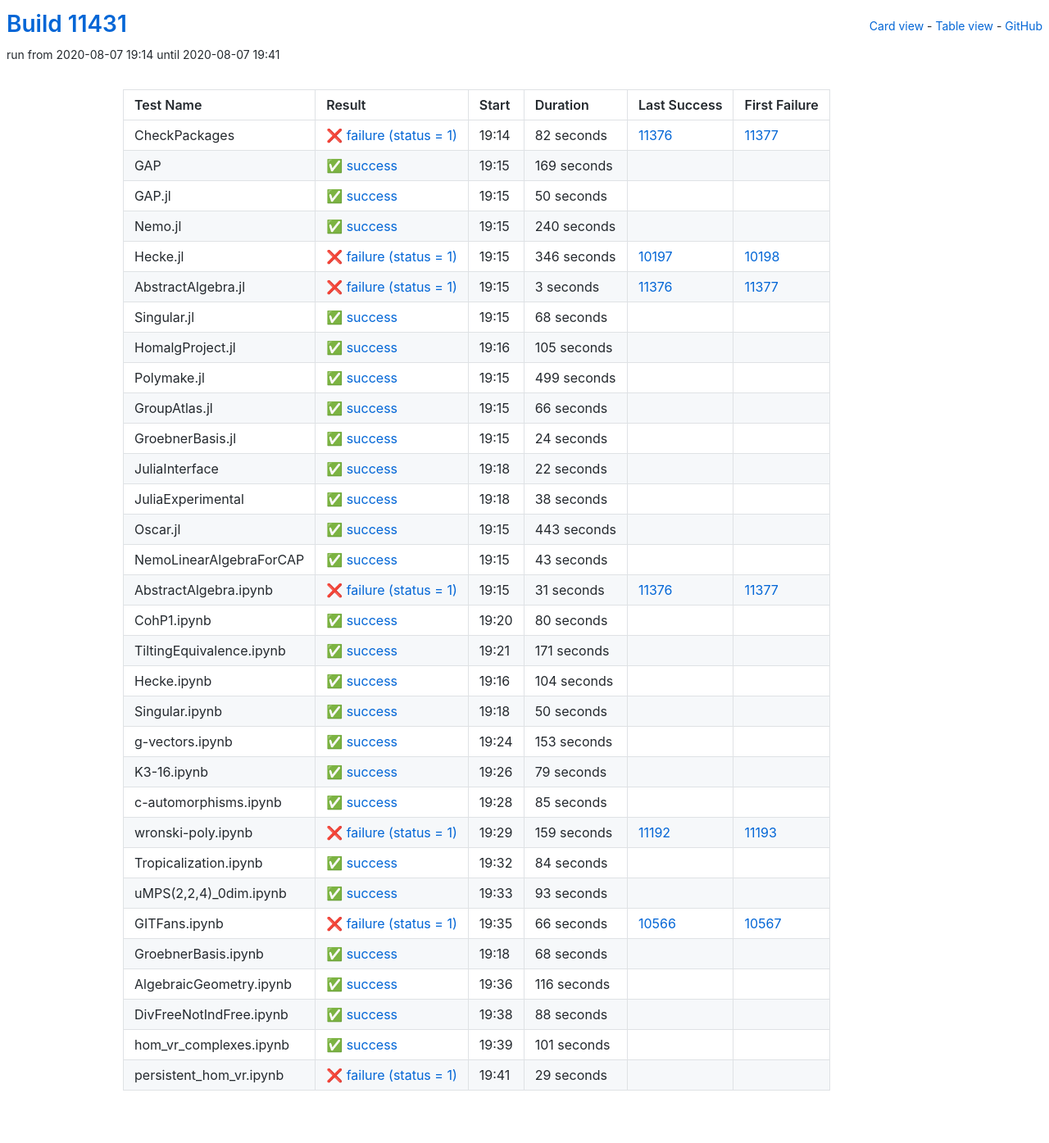
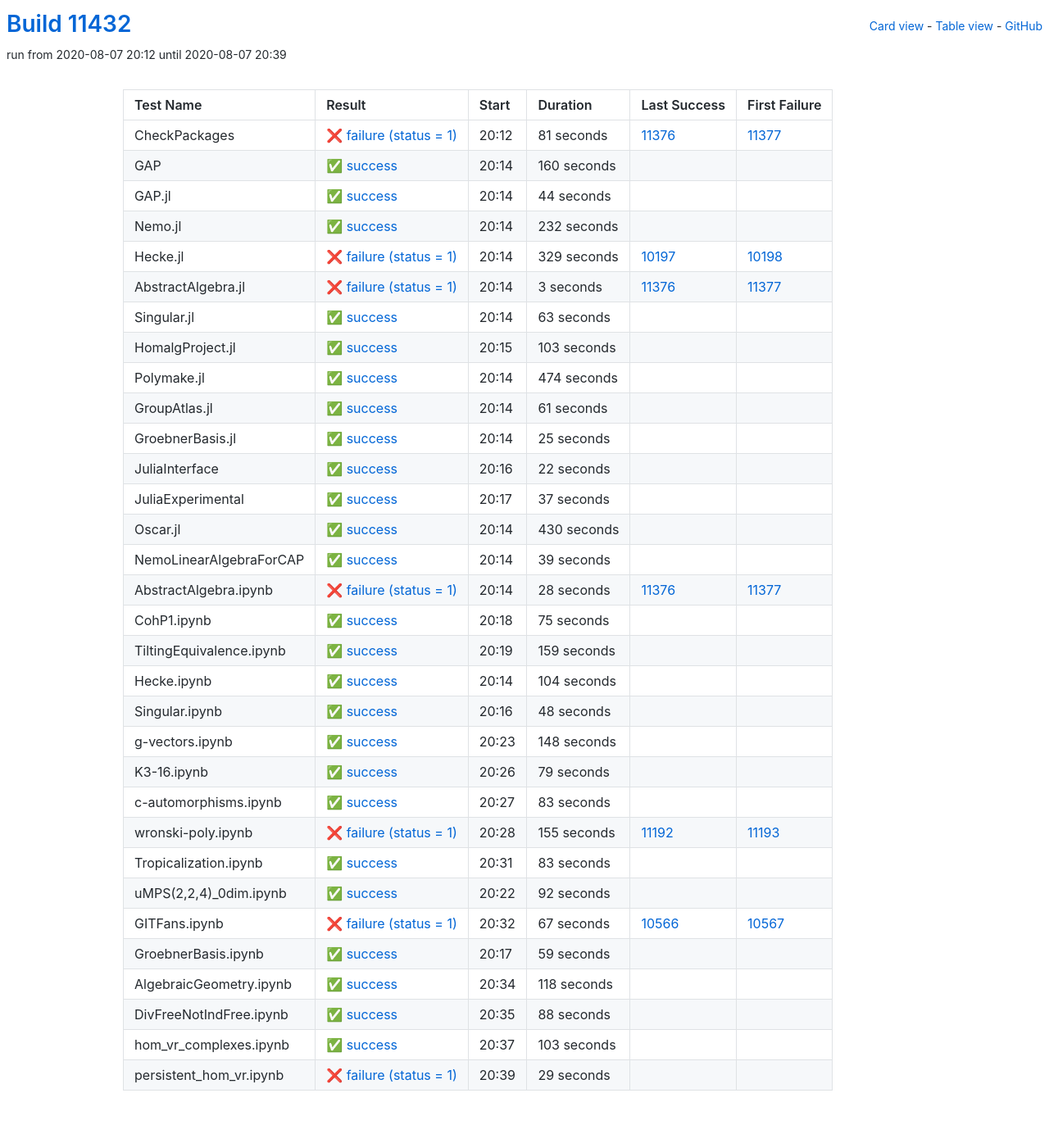
Before and after one commit to oscar-system/oscar-ci-status, a Jekyll site: the page built from table.html, in a window 1280 px wide. Shown: the whole page at 82% size. Built offline with Jekyll 4.4.1, drawn with Linux system fonts in a browser that asks for light colours.

Commit message:
Build #11432

```diff
--- a/_data/ci.yml
+++ b/_data/ci.yml
@@ -1,6 +1,6 @@
 ---
-build: 11431
-build_url: https://oscarci.mathematik.uni-kl.de/job/oscar/11431/
+build: 11432
+build_url: https://oscarci.mathematik.uni-kl.de/job/oscar/11432/
 job: oscar
 organization: oscar-system
 repo: oscar-ci-status
@@ -8,68 +8,68 @@ repourl: https://github.com/oscar-system/oscar-ci-status
 tests:
 - name: CheckPackages
   id: checkpackages
-  log: https://oscarci.mathematik.uni-kl.de/job/oscar/11431/artifact/logs/build-11431/CheckPackages.log
-  start: 2020-08-07 19:14
+  log: https://oscarci.mathematik.uni-kl.de/job/oscar/11432/artifact/logs/build-11432/CheckPackages.log
+  start: 2020-08-07 20:12
   success: false
   exitcode: 1
   status: failure
-  duration: 82
+  duration: 81
   last_success: 11376
   last_success_url: https://oscarci.mathematik.uni-kl.de/job/oscar/11376/
   first_failure: 11377
   first_failure_url: https://oscarci.mathematik.uni-kl.de/job/oscar/11377/
 - name: GAP
   id: gap
-  log: https://oscarci.mathematik.uni-kl.de/job/oscar/11431/artifact/logs/build-11431/GAP.log
-  start: 2020-08-07 19:15
+  log: https://oscarci.mathematik.uni-kl.de/job/oscar/11432/artifact/logs/build-11432/GAP.log
+  start: 2020-08-07 20:14
   success: true
   exitcode: 0
   status: success
-  duration: 169
+  duration: 160
   last_success: false
   last_success_url:
   first_failure: false
   first_failure_url:
 - name: GAP.jl
   id: gap-jl
-  log: https://oscarci.mathematik.uni-kl.de/job/oscar/11431/artifact/logs/build-11431/GAP.jl.log
-  start: 2020-08-07 19:15
+  log: https://oscarci.mathematik.uni-kl.de/job/oscar/11432/artifact/logs/build-11432/GAP.jl.log
+  start: 2020-08-07 20:14
   success: true
   exitcode: 0
   status: success
-  duration: 50
+  duration: 44
   last_success: false
   last_success_url:
   first_failure: false
   first_failure_url:
 - name: Nemo.jl
   id: nemo-jl
-  log: https://oscarci.mathematik.uni-kl.de/job/oscar/11431/artifact/logs/build-11431/Nemo.jl.log
-  start: 2020-08-07 19:15
+  log: https://oscarci.mathematik.uni-kl.de/job/oscar/11432/artifact/logs/build-11432/Nemo.jl.log
+  start: 2020-08-07 20:14
   success: true
   exitcode: 0
   status: success
-  duration: 240
+  duration: 232
   last_success: false
   last_success_url:
   first_failure: false
   first_failure_url:
 - name: Hecke.jl
   id: hecke-jl
-  log: https://oscarci.mathematik.uni-kl.de/job/oscar/11431/artifact/logs/build-11431/Hecke.jl.log
-  start: 2020-08-07 19:15
+  log: https://oscarci.mathematik.uni-kl.de/job/oscar/11432/artifact/logs/build-11432/Hecke.jl.log
+  start: 2020-08-07 20:14
   success: false
   exitcode: 1
   status: failure
-  duration: 346
+  duration: 329
   last_success: 10197
   last_success_url: https://oscarci.mathematik.uni-kl.de/job/oscar/10197/
   first_failure: 10198
   first_failure_url: https://oscarci.mathematik.uni-kl.de/job/oscar/10198/
 - name: AbstractAlgebra.jl
   id: abstractalgebra-jl
-  log: https://oscarci.mathematik.uni-kl.de/job/oscar/11431/artifact/logs/build-11431/AbstractAlgebra.jl.log
-  start: 2020-08-07 19:15
+  log: https://oscarci.mathematik.uni-kl.de/job/oscar/11432/artifact/logs/build-11432/AbstractAlgebra.jl.log
+  start: 2020-08-07 20:14
   success: false
   exitcode: 1
   status: failure
@@ -80,68 +80,68 @@ tests:
   first_failure_url: https://oscarci.mathematik.uni-kl.de/job/oscar/11377/
 - name: Singular.jl
   id: singular-jl
-  log: https://oscarci.mathematik.uni-kl.de/job/oscar/11431/artifact/logs/build-11431/Singular.jl.log
-  start: 2020-08-07 19:15
+  log: https://oscarci.mathematik.uni-kl.de/job/oscar/11432/artifact/logs/build-11432/Singular.jl.log
+  start: 2020-08-07 20:14
   success: true
   exitcode: 0
   status: success
-  duration: 68
+  duration: 63
   last_success: false
   last_success_url:
   first_failure: false
   first_failure_url:
 - name: HomalgProject.jl
   id: homalgproject-jl
-  log: https://oscarci.mathematik.uni-kl.de/job/oscar/11431/artifact/logs/build-11431/HomalgProject.jl.log
-  start: 2020-08-07 19:16
+  log: https://oscarci.mathematik.uni-kl.de/job/oscar/11432/artifact/logs/build-11432/HomalgProject.jl.log
+  start: 2020-08-07 20:15
   success: true
   exitcode: 0
   status: success
-  duration: 105
+  duration: 103
   last_success: false
   last_success_url:
   first_failure: false
   first_failure_url:
 - name: Polymake.jl
   id: polymake-jl
-  log: https://oscarci.mathematik.uni-kl.de/job/oscar/11431/artifact/logs/build-11431/Polymake.jl.log
-  start: 2020-08-07 19:15
+  log: https://oscarci.mathematik.uni-kl.de/job/oscar/11432/artifact/logs/build-11432/Polymake.jl.log
+  start: 2020-08-07 20:14
   success: true
   exitcode: 0
   status: success
-  duration: 499
+  duration: 474
   last_success: false
   last_success_url:
   first_failure: false
   first_failure_url:
 - name: GroupAtlas.jl
   id: groupatlas-jl
-  log: https://oscarci.mathematik.uni-kl.de/job/oscar/11431/artifact/logs/build-11431/GroupAtlas.jl.log
-  start: 2020-08-07 19:15
+  log: https://oscarci.mathematik.uni-kl.de/job/oscar/11432/artifact/logs/build-11432/GroupAtlas.jl.log
+  start: 2020-08-07 20:14
   success: true
   exitcode: 0
   status: success
-  duration: 66
+  duration: 61
   last_success: false
   last_success_url:
   first_failure: false
   first_failure_url:
 - name: GroebnerBasis.jl
   id: groebnerbasis-jl
-  log: https://oscarci.mathematik.uni-kl.de/job/oscar/11431/artifact/logs/build-11431/GroebnerBasis.jl.log
-  start: 2020-08-07 19:15
+  log: https://oscarci.mathematik.uni-kl.de/job/oscar/11432/artifact/logs/build-11432/GroebnerBasis.jl.log
+  start: 2020-08-07 20:14
   success: true
   exitcode: 0
   status: success
-  duration: 24
+  duration: 25
   last_success: false
   last_success_url:
   first_failure: false
   first_failure_url:
 - name: JuliaInterface
   id: juliainterface
-  log: https://oscarci.mathematik.uni-kl.de/job/oscar/11431/artifact/logs/build-11431/JuliaInterface.log
-  start: 2020-08-07 19:18
+  log: https://oscarci.mathematik.uni-kl.de/job/oscar/11432/artifact/logs/build-11432/JuliaInterface.log
+  start: 2020-08-07 20:16
   success: true
   exitcode: 0
   status: success
@@ -152,80 +152,80 @@ tests:
   first_failure_url:
 - name: JuliaExperimental
   id: juliaexperimental
-  log: https://oscarci.mathematik.uni-kl.de/job/oscar/11431/artifact/logs/build-11431/JuliaExperimental.log
-  start: 2020-08-07 19:18
+  log: https://oscarci.mathematik.uni-kl.de/job/oscar/11432/artifact/logs/build-11432/JuliaExperimental.log
+  start: 2020-08-07 20:17
   success: true
   exitcode: 0
   status: success
-  duration: 38
+  duration: 37
   last_success: false
   last_success_url:
   first_failure: false
   first_failure_url:
 - name: Oscar.jl
   id: oscar-jl
-  log: https://oscarci.mathematik.uni-kl.de/job/oscar/11431/artifact/logs/build-11431/Oscar.jl.log
-  start: 2020-08-07 19:15
+  log: https://oscarci.mathematik.uni-kl.de/job/oscar/11432/artifact/logs/build-11432/Oscar.jl.log
+  start: 2020-08-07 20:14
   success: true
   exitcode: 0
   status: success
-  duration: 443
+  duration: 430
   last_success: false
   last_success_url:
   first_failure: false
   first_failure_url:
 - name: NemoLinearAlgebraForCAP
   id: nemolinearalgebraforcap
-  log: https://oscarci.mathematik.uni-kl.de/job/oscar/11431/artifact/logs/build-11431/NemoLinearAlgebraForCAP.log
-  start: 2020-08-07 19:15
+  log: https://oscarci.mathematik.uni-kl.de/job/oscar/11432/artifact/logs/build-11432/NemoLinearAlgebraForCAP.log
+  start: 2020-08-07 20:14
   success: true
   exitcode: 0
   status: success
-  duration: 43
+  duration: 39
   last_success: false
   last_success_url:
   first_failure: false
   first_failure_url:
 - name: AbstractAlgebra.ipynb
   id: abstractalgebra-ipynb
-  log: https://oscarci.mathematik.uni-kl.de/job/oscar/11431/artifact/logs/build-11431/AbstractAlgebra.ipynb.log
-  start: 2020-08-07 19:15
+  log: https://oscarci.mathematik.uni-kl.de/job/oscar/11432/artifact/logs/build-11432/AbstractAlgebra.ipynb.log
+  start: 2020-08-07 20:14
   success: false
   exitcode: 1
   status: failure
-  duration: 31
+  duration: 28
   last_success: 11376
   last_success_url: https://oscarci.mathematik.uni-kl.de/job/oscar/11376/
   first_failure: 11377
   first_failure_url: https://oscarci.mathematik.uni-kl.de/job/oscar/11377/
 - name: CohP1.ipynb
   id: cohp1-ipynb
-  log: https://oscarci.mathematik.uni-kl.de/job/oscar/11431/artifact/logs/build-11431/CohP1.ipynb.log
-  start: 2020-08-07 19:20
+  log: https://oscarci.mathematik.uni-kl.de/job/oscar/11432/artifact/logs/build-11432/CohP1.ipynb.log
+  start: 2020-08-07 20:18
   success: true
   exitcode: 0
   status: success
-  duration: 80
+  duration: 75
   last_success: false
   last_success_url:
   first_failure: false
   first_failure_url:
 - name: TiltingEquivalence.ipynb
   id: tiltingequivalence-ipynb
-  log: https://oscarci.mathematik.uni-kl.de/job/oscar/11431/artifact/logs/build-11431/TiltingEquivalence.ipynb.log
-  start: 2020-08-07 19:21
+  log: https://oscarci.mathematik.uni-kl.de/job/oscar/11432/artifact/logs/build-11432/TiltingEquivalence.ipynb.log
+  start: 2020-08-07 20:19
   success: true
   exitcode: 0
   status: success
-  duration: 171
+  duration: 159
   last_success: false
   last_success_url:
   first_failure: false
   first_failure_url:
 - name: Hecke.ipynb
   id: hecke-ipynb
-  log: https://oscarci.mathematik.uni-kl.de/job/oscar/11431/artifact/logs/build-11431/Hecke.ipynb.log
-  start: 2020-08-07 19:16
+  log: https://oscarci.mathematik.uni-kl.de/job/oscar/11432/artifact/logs/build-11432/Hecke.ipynb.log
+  start: 2020-08-07 20:14
   success: true
   exitcode: 0
   status: success
@@ -236,32 +236,32 @@ tests:
   first_failure_url:
 - name: Singular.ipynb
   id: singular-ipynb
-  log: https://oscarci.mathematik.uni-kl.de/job/oscar/11431/artifact/logs/build-11431/Singular.ipynb.log
-  start: 2020-08-07 19:18
+  log: https://oscarci.mathematik.uni-kl.de/job/oscar/11432/artifact/logs/build-11432/Singular.ipynb.log
+  start: 2020-08-07 20:16
   success: true
   exitcode: 0
   status: success
-  duration: 50
+  duration: 48
   last_success: false
   last_success_url:
   first_failure: false
   first_failure_url:
 - name: g-vectors.ipynb
   id: g-vectors-ipynb
-  log: https://oscarci.mathematik.uni-kl.de/job/oscar/11431/artifact/logs/build-11431/g-vectors.ipynb.log
-  start: 2020-08-07 19:24
+  log: https://oscarci.mathematik.uni-kl.de/job/oscar/11432/artifact/logs/build-11432/g-vectors.ipynb.log
+  start: 2020-08-07 20:23
   success: true
   exitcode: 0
   status: success
-  duration: 153
+  duration: 148
   last_success: false
   last_success_url:
   first_failure: false
   first_failure_url:
 - name: K3-16.ipynb
   id: k3-16-ipynb
-  log: https://oscarci.mathematik.uni-kl.de/job/oscar/11431/artifact/logs/build-11431/K3-16.ipynb.log
-  start: 2020-08-07 19:26
+  log: https://oscarci.mathematik.uni-kl.de/job/oscar/11432/artifact/logs/build-11432/K3-16.ipynb.log
+  start: 2020-08-07 20:26
   success: true
   exitcode: 0
   status: success
@@ -272,92 +272,92 @@ tests:
   first_failure_url:
 - name: c-automorphisms.ipynb
   id: c-automorphisms-ipynb
-  log: https://oscarci.mathematik.uni-kl.de/job/oscar/11431/artifact/logs/build-11431/c-automorphisms.ipynb.log
-  start: 2020-08-07 19:28
+  log: https://oscarci.mathematik.uni-kl.de/job/oscar/11432/artifact/logs/build-11432/c-automorphisms.ipynb.log
+  start: 2020-08-07 20:27
   success: true
   exitcode: 0
   status: success
-  duration: 85
+  duration: 83
   last_success: false
   last_success_url:
   first_failure: false
   first_failure_url:
 - name: wronski-poly.ipynb
   id: wronski-poly-ipynb
-  log: https://oscarci.mathematik.uni-kl.de/job/oscar/11431/artifact/logs/build-11431/wronski-poly.ipynb.log
-  start: 2020-08-07 19:29
+  log: https://oscarci.mathematik.uni-kl.de/job/oscar/11432/artifact/logs/build-11432/wronski-poly.ipynb.log
+  start: 2020-08-07 20:28
   success: false
   exitcode: 1
   status: failure
-  duration: 159
+  duration: 155
   last_success: 11192
   last_success_url: https://oscarci.mathematik.uni-kl.de/job/oscar/11192/
   first_failure: 11193
   first_failure_url: https://oscarci.mathematik.uni-kl.de/job/oscar/11193/
 - name: Tropicalization.ipynb
   id: tropicalization-ipynb
-  log: https://oscarci.mathematik.uni-kl.de/job/oscar/11431/artifact/logs/build-11431/Tropicalization.ipynb.log
-  start: 2020-08-07 19:32
+  log: https://oscarci.mathematik.uni-kl.de/job/oscar/11432/artifact/logs/build-11432/Tropicalization.ipynb.log
+  start: 2020-08-07 20:31
   success: true
   exitcode: 0
   status: success
-  duration: 84
+  duration: 83
   last_success: false
   last_success_url:
   first_failure: false
   first_failure_url:
 - name: uMPS(2,2,4)_0dim.ipynb
   id: umps-2-2-4-0dim-ipynb
-  log: https://oscarci.mathematik.uni-kl.de/job/oscar/11431/artifact/logs/build-11431/uMPS-2-2-4-_0dim.ipynb.log
-  start: 2020-08-07 19:33
+  log: https://oscarci.mathematik.uni-kl.de/job/oscar/11432/artifact/logs/build-11432/uMPS-2-2-4-_0dim.ipynb.log
+  start: 2020-08-07 20:22
   success: true
   exitcode: 0
   status: success
-  duration: 93
+  duration: 92
   last_success: false
   last_success_url:
   first_failure: false
   first_failure_url:
 - name: GITFans.ipynb
   id: gitfans-ipynb
-  log: https://oscarci.mathematik.uni-kl.de/job/oscar/11431/artifact/logs/build-11431/GITFans.ipynb.log
-  start: 2020-08-07 19:35
+  log: https://oscarci.mathematik.uni-kl.de/job/oscar/11432/artifact/logs/build-11432/GITFans.ipynb.log
+  start: 2020-08-07 20:32
   success: false
   exitcode: 1
   status: failure
-  duration: 66
+  duration: 67
   last_success: 10566
   last_success_url: https://oscarci.mathematik.uni-kl.de/job/oscar/10566/
   first_failure: 10567
   first_failure_url: https://oscarci.mathematik.uni-kl.de/job/oscar/10567/
 - name: GroebnerBasis.ipynb
   id: groebnerbasis-ipynb
-  log: https://oscarci.mathematik.uni-kl.de/job/oscar/11431/artifact/logs/build-11431/GroebnerBasis.ipynb.log
-  start: 2020-08-07 19:18
+  log: https://oscarci.mathematik.uni-kl.de/job/oscar/11432/artifact/logs/build-11432/GroebnerBasis.ipynb.log
+  start: 2020-08-07 20:17
   success: true
   exitcode: 0
   status: success
-  duration: 68
+  duration: 59
   last_success: false
   last_success_url:
   first_failure: false
   first_failure_url:
 - name: AlgebraicGeometry.ipynb
   id: algebraicgeometry-ipynb
-  log: https://oscarci.mathematik.uni-kl.de/job/oscar/11431/artifact/logs/build-11431/AlgebraicGeometry.ipynb.log
-  start: 2020-08-07 19:36
+  log: https://oscarci.mathematik.uni-kl.de/job/oscar/11432/artifact/logs/build-11432/AlgebraicGeometry.ipynb.log
+  start: 2020-08-07 20:34
   success: true
   exitcode: 0
   status: success
-  duration: 116
+  duration: 118
   last_success: false
   last_success_url:
   first_failure: false
   first_failure_url:
 - name: DivFreeNotIndFree.ipynb
   id: divfreenotindfree-ipynb
-  log: https://oscarci.mathematik.uni-kl.de/job/oscar/11431/artifact/logs/build-11431/DivFreeNotIndFree.ipynb.log
-  start: 2020-08-07 19:38
+  log: https://oscarci.mathematik.uni-kl.de/job/oscar/11432/artifact/logs/build-11432/DivFreeNotIndFree.ipynb.log
+  start: 2020-08-07 20:35
   success: true
   exitcode: 0
   status: success
@@ -368,20 +368,20 @@ tests:
   first_failure_url:
 - name: hom_vr_complexes.ipynb
   id: hom-vr-complexes-ipynb
-  log: https://oscarci.mathematik.uni-kl.de/job/oscar/11431/artifact/logs/build-11431/hom_vr_complexes.ipynb.log
-  start: 2020-08-07 19:39
+  log: https://oscarci.mathematik.uni-kl.de/job/oscar/11432/artifact/logs/build-11432/hom_vr_complexes.ipynb.log
+  start: 2020-08-07 20:37
   success: true
   exitcode: 0
   status: success
-  duration: 101
+  duration: 103
   last_success: false
   last_success_url:
   first_failure: false
   first_failure_url:
 - name: persistent_hom_vr.ipynb
   id: persistent-hom-vr-ipynb
-  log: https://oscarci.mathematik.uni-kl.de/job/oscar/11431/artifact/logs/build-11431/persistent_hom_vr.ipynb.log
-  start: 2020-08-07 19:41
+  log: https://oscarci.mathematik.uni-kl.de/job/oscar/11432/artifact/logs/build-11432/persistent_hom_vr.ipynb.log
+  start: 2020-08-07 20:39
   success: false
   exitcode: 1
   status: failure
```
Also changed, not shown: README.md.
